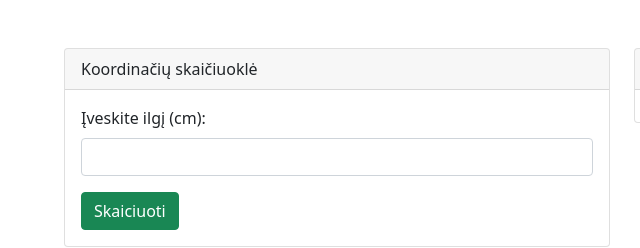
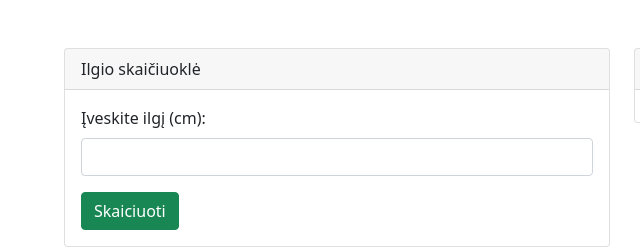
Before and after one commit to vcici/Skaiciuokle, a plain HTML site: page index.html in a window 1280 px wide. Shown: the full height of the page, 18-658 px from the left. Drawn offline with nearby package versions, Linux system fonts and the light colour scheme.

Commit message:
Update index.html

```diff
--- a/index.html
+++ b/index.html
@@ -13,7 +13,7 @@
             <div class="col-md-6">
                 <div class="card  mt-5">
                     <div class="card-header">
-                        Koordinačių skaičiuoklė
+                        Ilgio skaičiuoklė
                     </div>
                     <div class="card-body">
                         <div class="mb-3">
```
